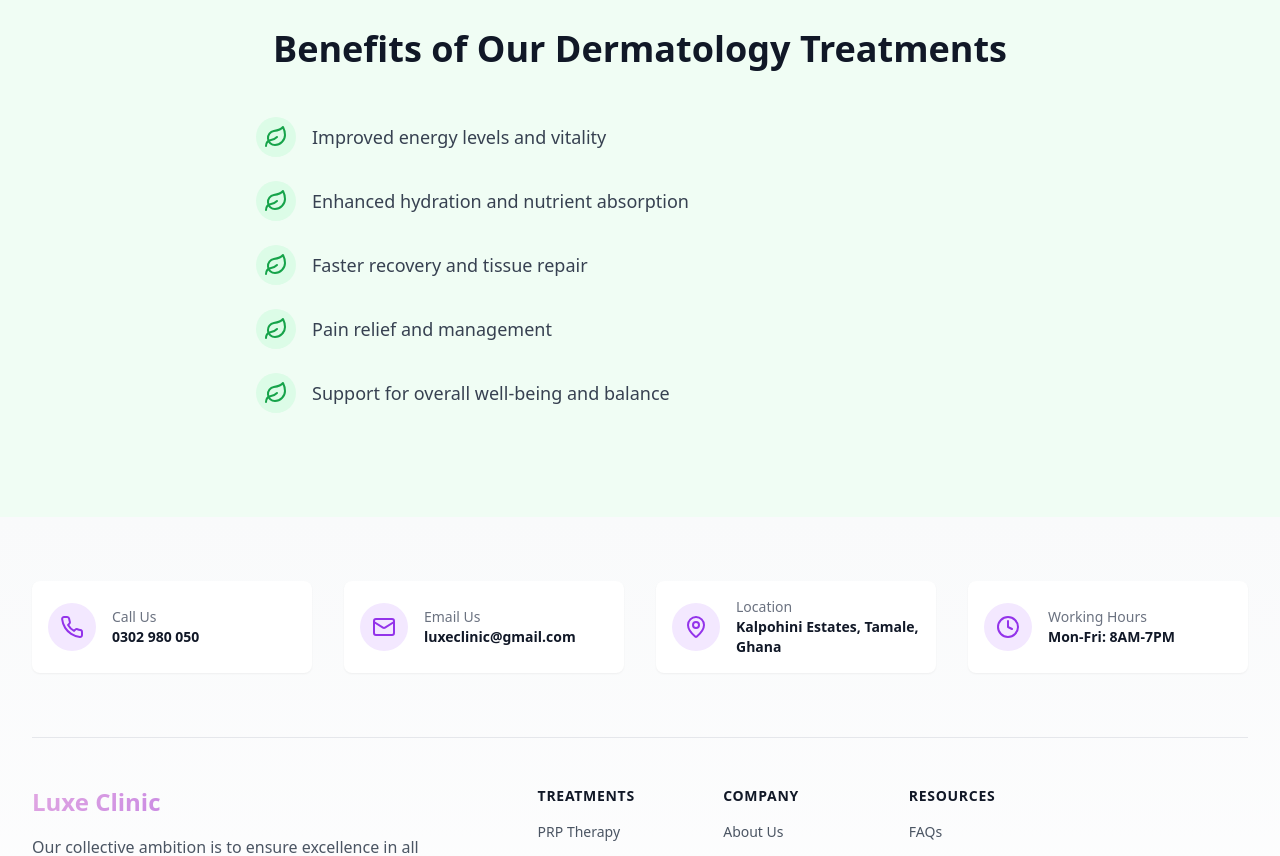
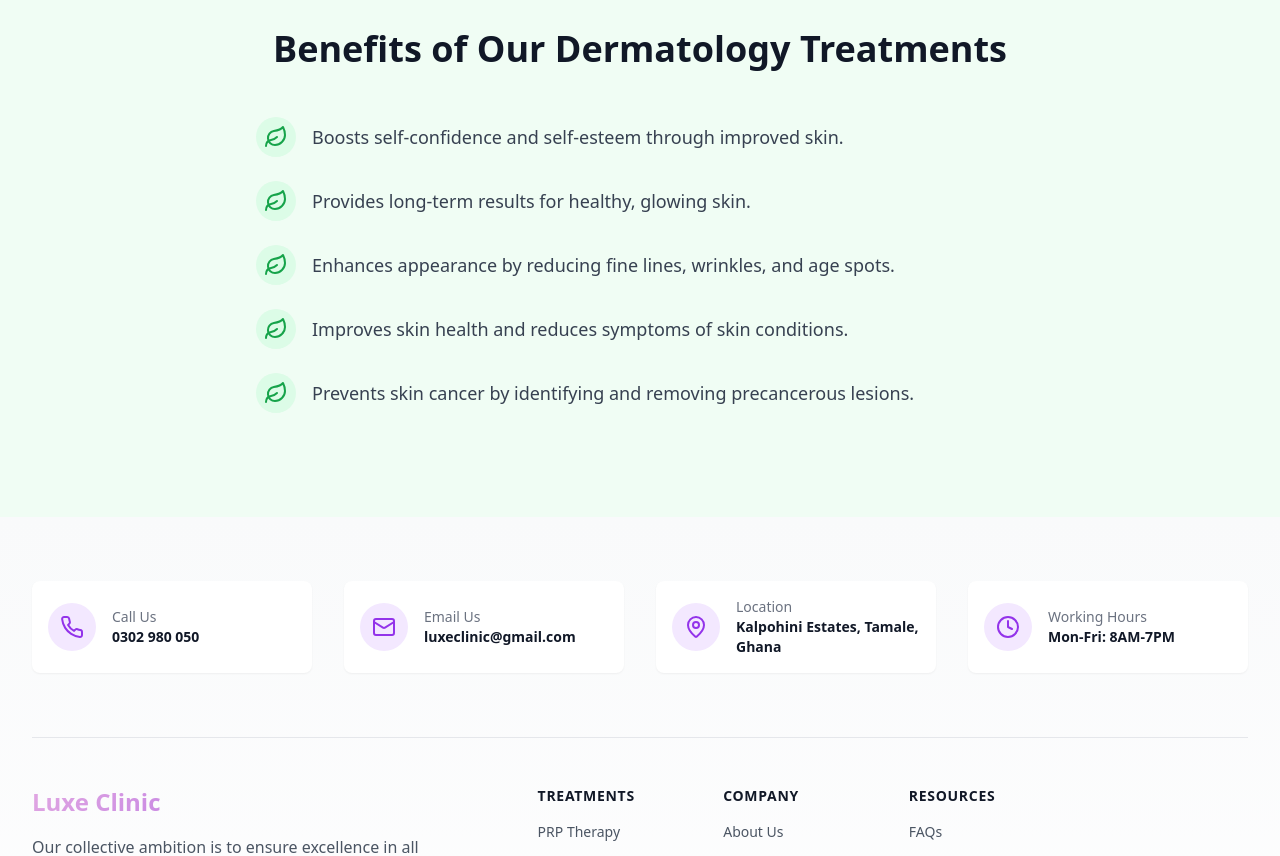
Before and after one commit to amartey-tricky/luxe, a Next.js app: page /treatments/wellness in a window 1280 px wide. Shown: the part 1700-2556 px from the top of the page. Built offline with nearby package versions, Linux system fonts and the light colour scheme.

Commit message:
Update page.tsx

```diff
--- a/app/treatments/wellness/page.tsx
+++ b/app/treatments/wellness/page.tsx
@@ -130,11 +130,11 @@ function TreatmentCard({ treatment, index }: { treatment: typeof treatments[0],
 
 function BenefitsSection() {
   const benefits = [
-    "Improved energy levels and vitality",
-    "Enhanced hydration and nutrient absorption",
-    "Faster recovery and tissue repair",
-    "Pain relief and management",
-    "Support for overall well-being and balance"
+    "Boosts self-confidence and self-esteem through improved skin.",
+    "Provides long-term results for healthy, glowing skin.",
+    "Enhances appearance by reducing fine lines, wrinkles, and age spots.",
+    "Improves skin health and reduces symptoms of skin conditions.",
+    "Prevents skin cancer by identifying and removing precancerous lesions."
   ];
 
   return (
```
